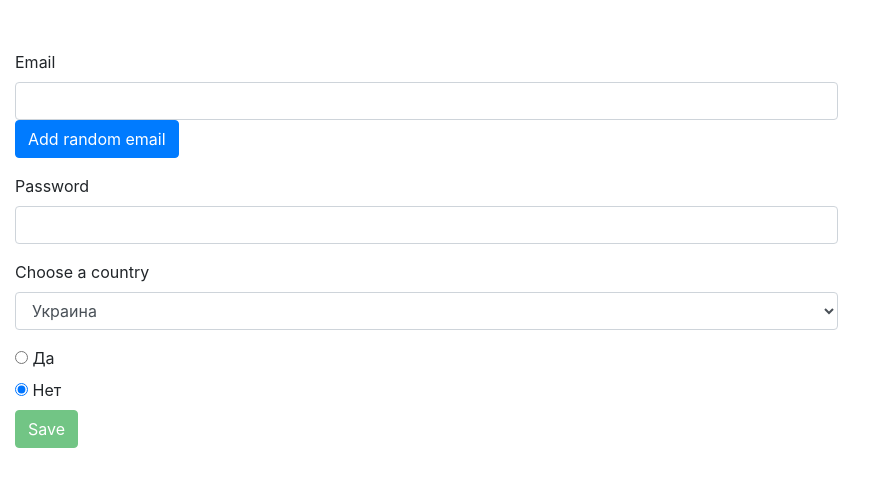
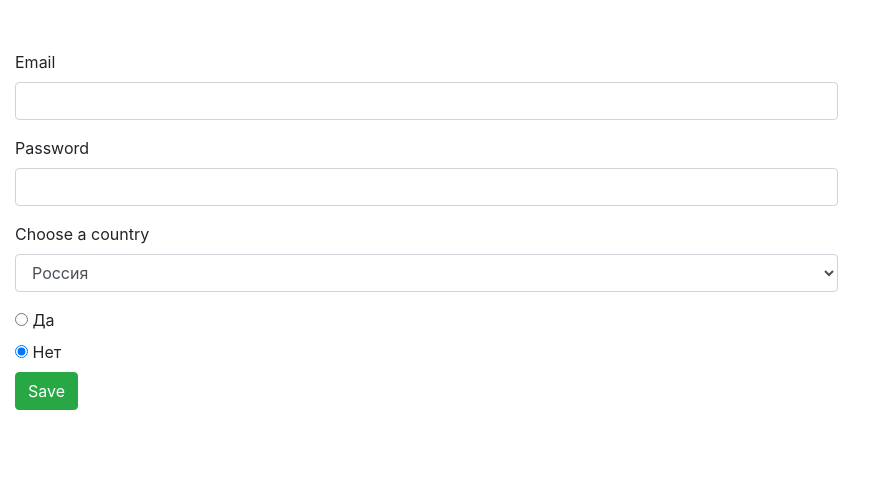
Before and after one commit to serbingeorg/Angular, an Angular app: page / in a window 1280 px wide. Shown: the top 486 px of the page, without its empty margins (0-886 px from the left). Built offline with nearby package versions, Linux system fonts and the light colour scheme.

Commit message:
start R-forms

```diff
--- a/src/app/app.component.html
+++ b/src/app/app.component.html
@@ -1,22 +1,17 @@
 <div class="col-md-8 col-md-offset-12">
-    <form (ngSubmit)="submitForm(form)" #form="ngForm">
-        <div ngModelGroup="user" #user="ngModelGroup">
-            <div class="form-group" [ngClass]="{'has-error': email.invalid && email.touched}">
-                <label>Email</label>
-                <input type="text" class="form-control" ngModel name="email" required email #email="ngModel">
-                <p *ngIf="email.invalid && email.touched">Введите корректный email</p>
-                <button type="button" class="btn btn-primary" (click)="addRandEmail()">Add random email</button>
-            </div>
-            <div class="form-group" [ngClass]="{'has-error': pass.invalid && pass.touched}">
-                <label>Password</label>
-                <input type=" password" class="form-control" ngModel name="pass" required #pass="ngModel">
-                <p *ngIf="pass.invalid && pass.touched">Пароль не должен быть пустым</p>
-            </div>
-            <p *ngIf="user.invalid && user.touched">Данные пользователя введины некорректно!</p>
+    <form [formGroup]="form" (ngSubmit)="onSubmit()">
+
+        <div class="form-group">
+            <label>Email</label>
+            <input type="text" class="form-control" formControlName="email">
+        </div>
+        <div class="form-group">
+            <label>Password</label>
+            <input type=" password" class="form-control" formControlName="pass">
         </div>
         <div class="form-group">
             <label>Choose a country</label>
-            <select class="form-control" [ngModel]="defaultCountry" name="country" required>
+            <select class="form-control" formControlName="country">
                 <option value="ru">Россия</option>
                 <option value="by">Белоруссия</option>
                 <option value="ua">Украина</option>
@@ -24,14 +19,10 @@
         </div>
         <div class="radio" *ngFor="let ans of answers">
             <label>
-                <input required type="radio" [value]="ans.type" [ngModel]="defaultAnswer" name="answer"> {{ans.text}}
+                <input type="radio" name="answer" formControlName="answer" [value]="ans.type"> {{ans.text}}
             </label>
         </div>
-        <button class="btn btn-success" type="submit" [disabled]="!form.valid">Save</button>
+        <button class="btn btn-success" type="submit">Save</button>
 
     </form>
-    <div *ngIf="isSubmited">
-        <pre>{{formData | json}}</pre>
-    </div>
-
 </div>
--- a/src/app/app.component.ts
+++ b/src/app/app.component.ts
@@ -1,6 +1,7 @@
 
-import { Component, ViewChild } from '@angular/core';
-import { NgForm } from '@angular/forms';
+import { Component, OnInit } from '@angular/core';
+import { FormGroup, FormControl } from '@angular/forms';
+
 
 
 @Component({
@@ -8,8 +9,8 @@ import { NgForm } from '@angular/forms';
   templateUrl: './app.component.html'
 })
 
-export class AppComponent {
-  @ViewChild('form') form: NgForm;
+export class AppComponent implements OnInit {
+
 
 
   answers = [{
@@ -20,25 +21,18 @@ export class AppComponent {
     text: 'Нет'
   }];
 
-  defaultAnswer = 'no';
-  defaultCountry = 'ua';
+  form: FormGroup;
 
-  formData = {};
-  isSubmited = false;
-
-
-
-  addRandEmail() {
-    const randEmail = 'serbin@gmail.com';
-
-    this.form.form.patchValue({
-      user: { email: randEmail }
+  ngOnInit() {
+    this.form = new FormGroup({
+      email: new FormControl(''),
+      pass: new FormControl(''),
+      country: new FormControl('ru'),
+      answer: new FormControl('no')
     });
   }
+  onSubmit() {
+    console.log('Submoted!', this.form);
+  }
 
-  submitForm(form: NgForm) {
-    this.isSubmited = true;
-    this.formData = this.form.value;
-    this.form.reset();
-  }
 }
--- a/src/app/app.module.ts
+++ b/src/app/app.module.ts
@@ -1,6 +1,6 @@
 import { BrowserModule } from '@angular/platform-browser';
 import { NgModule } from '@angular/core';
-import { FormsModule } from '@angular/forms';
+import { ReactiveFormsModule } from '@angular/forms';
 import { HttpClientModule } from '@angular/common/http';
 
 import { AppComponent } from './app.component';
@@ -13,7 +13,7 @@ import { AppComponent } from './app.component';
   ],
   imports: [
     BrowserModule,
-    FormsModule,
+    ReactiveFormsModule,
     HttpClientModule
   ],
   providers: [],
```
